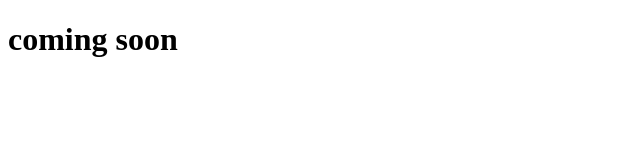
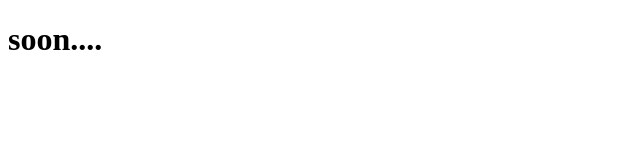
Before and after one commit to ztblackburn/danhausen, a plain HTML site: page index.html in a window 1280 px wide. Shown: the whole page, without its empty margins (0-640 px from the left). Drawn offline with Linux system fonts and the light colour scheme.

Commit message:
Update index.html

```diff
--- a/index.html
+++ b/index.html
@@ -6,7 +6,7 @@
     <title></title>
 </head>
 <body>
-    <h1>coming soon</h1>
+    <h1>soon....</h1>
 
 </body>
 <footer>
```
